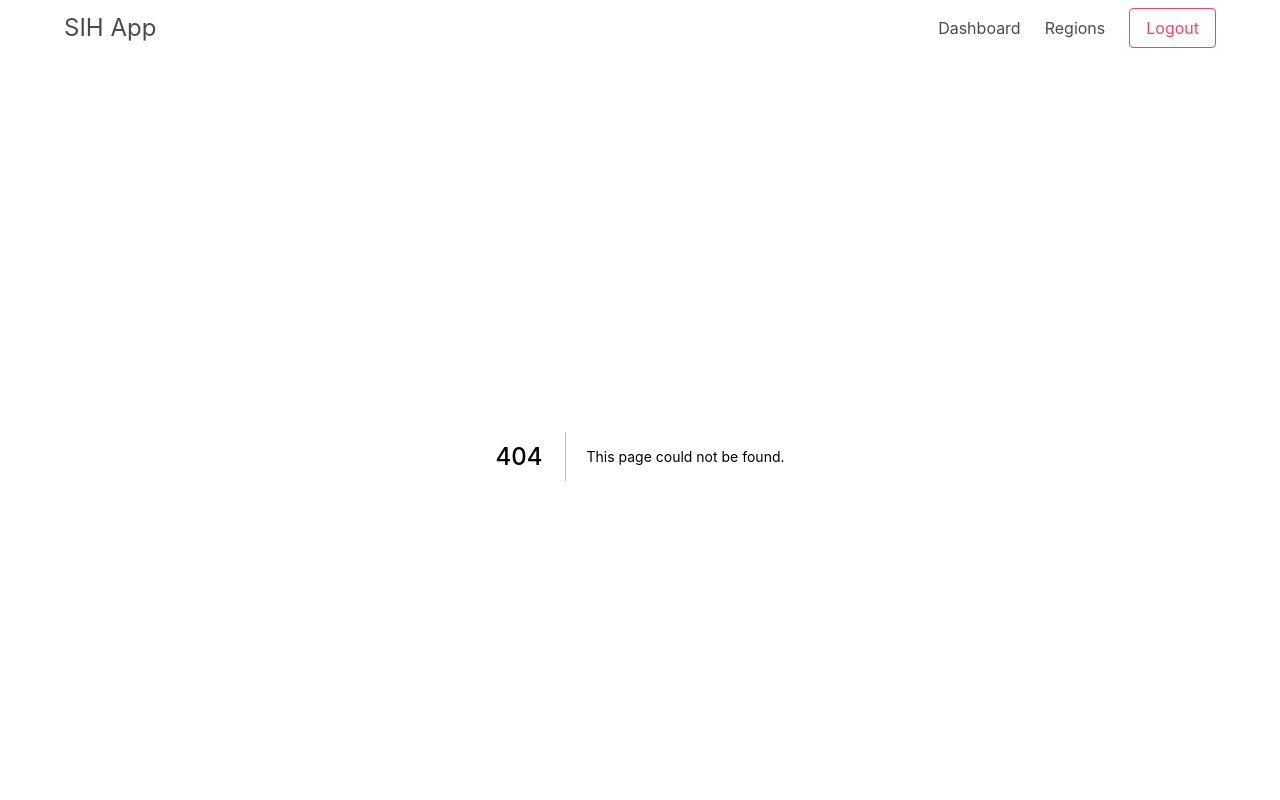
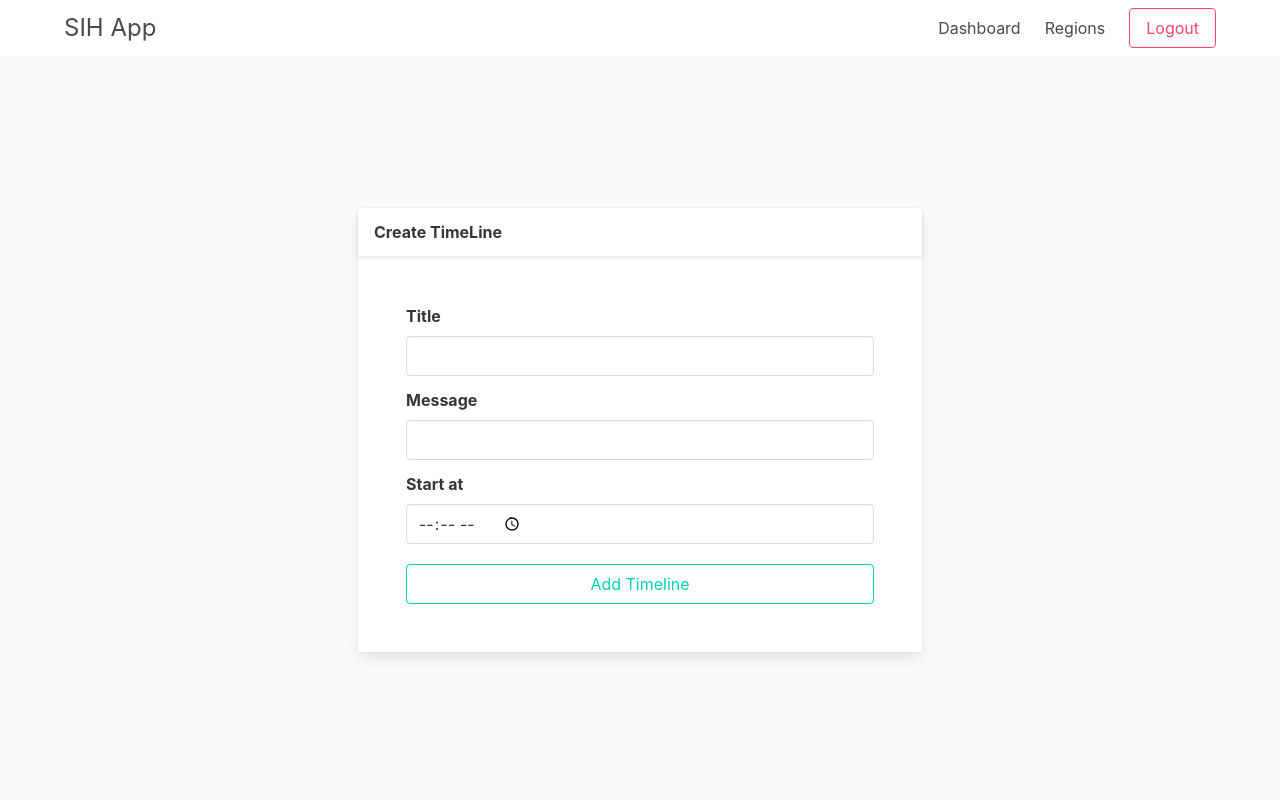
Before and after one commit to smartclash/SIH-Frontend, a Next.js app: page /timeline/create in a window 1280 px wide. Before the commit this address had no page. Shown: the top 800 px of the page. Built offline with nearby package versions, Linux system fonts and the light colour scheme.

Commit message:
Timeline

```diff
--- /dev/null
+++ b/components/Timeline/TimelineCard.tsx
@@ -0,0 +1,35 @@
+import { NextPage } from "next"
+import TimelineInterface from "@/interfaces/timeline/TimelineInterface"
+
+const TimeLineCard: NextPage<TimelineInterface> = props => (
+    <>
+        <div className='card-content'>
+            <div className='field'>
+                <label className='label'>Title</label>
+                <div className='control'>
+                    <input className='input' type='text' />
+                </div>
+            </div>
+            <div className='field'>
+                <label className='label'>Message</label>
+                <div className='control'>
+                    <input className='input' type='text' />
+                </div>
+            </div>
+            <div className='field'>
+                <label className='label'>Start at</label>
+                <div className='control'>
+                    <input className='input' type='time' />
+                </div>
+            </div>
+            <div className='field pt-2'>
+                <div className='control'>
+                    <input type='submit' value='Add Timeline' className='button is-primary is-outlined is-fullwidth' />
+                </div>
+            </div>
+        </div>
+    </>
+
+)
+
+export default TimeLineCard
--- /dev/null
+++ b/interfaces/timeline/TimelineInterface.ts
@@ -0,0 +1,5 @@
+export default interface TimelineInterface{
+    title:string,
+    message:string,
+    start_at:string,
+}
--- /dev/null
+++ b/pages/timeline/create.tsx
@@ -0,0 +1,39 @@
+import TimeLineCard from "@/components/Timeline/TimelineCard"
+import TimelineInterface from "@/interfaces/timeline/TimelineInterface"
+import { NextPage } from "next"
+
+const Timeline: TimelineInterface[]= [
+    {
+        title:"Starting",
+        message:"Innogrations",
+        start_at:"11:00 am"
+    },
+]
+
+const TimeLineCreate: NextPage<TimelineInterface> = props => (
+<>
+<section className='hero has-background-white-bis is-fullheight-with-navbar'>
+        <div className='hero-body '>
+            <div className='container'>
+                <div className='columns'>
+                    <div className='column is-half is-offset-3'>
+                        <div className='card'>
+                            <div className='card-header'>
+                                <p className='card-header-title'>Create TimeLine</p>
+                            </div>
+                            <div className='card-content'>
+                                {Timeline.map((tile, index) => (
+                                    <TimeLineCard {...tile} key={index} />
+                                ))}
+                            </div>
+                        </div>
+                    </div>
+                </div>
+            </div>
+        </div>
+    </section>
+</>
+)
+
+
+export default TimeLineCreate
```
